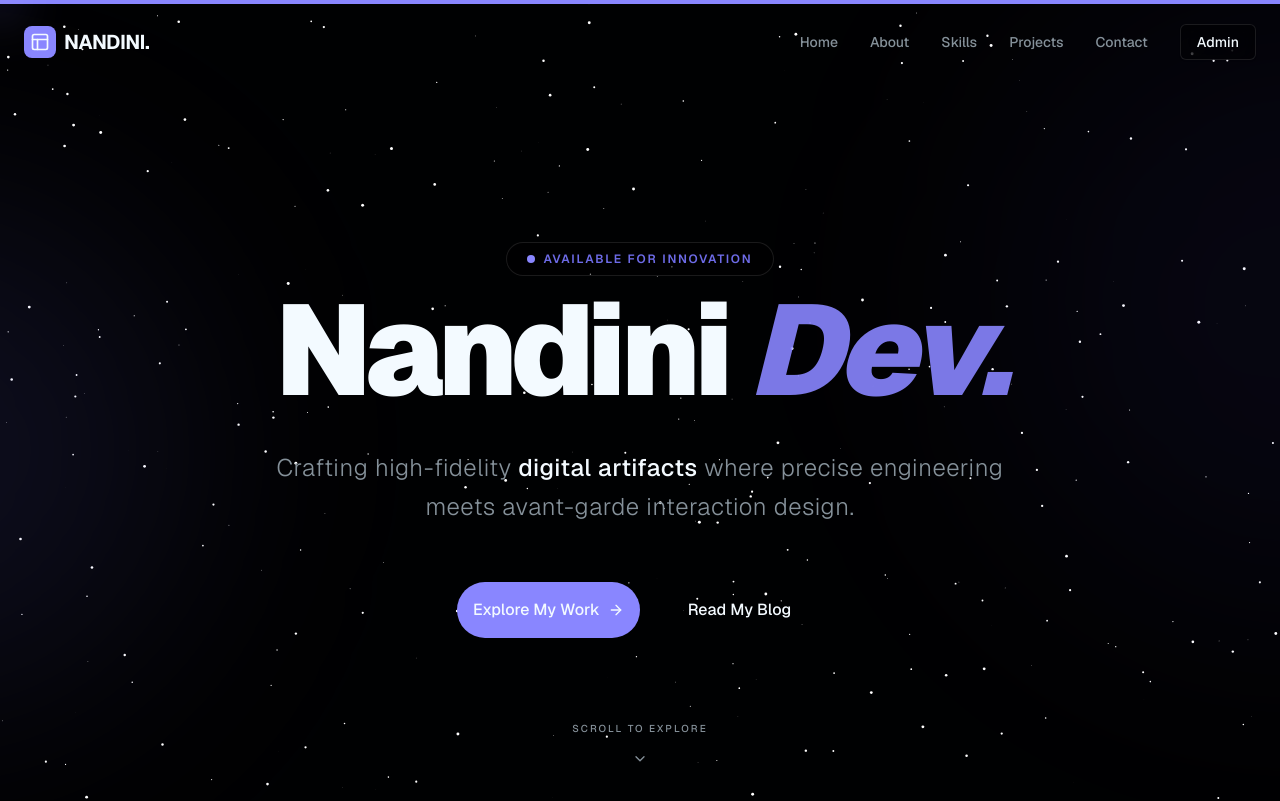
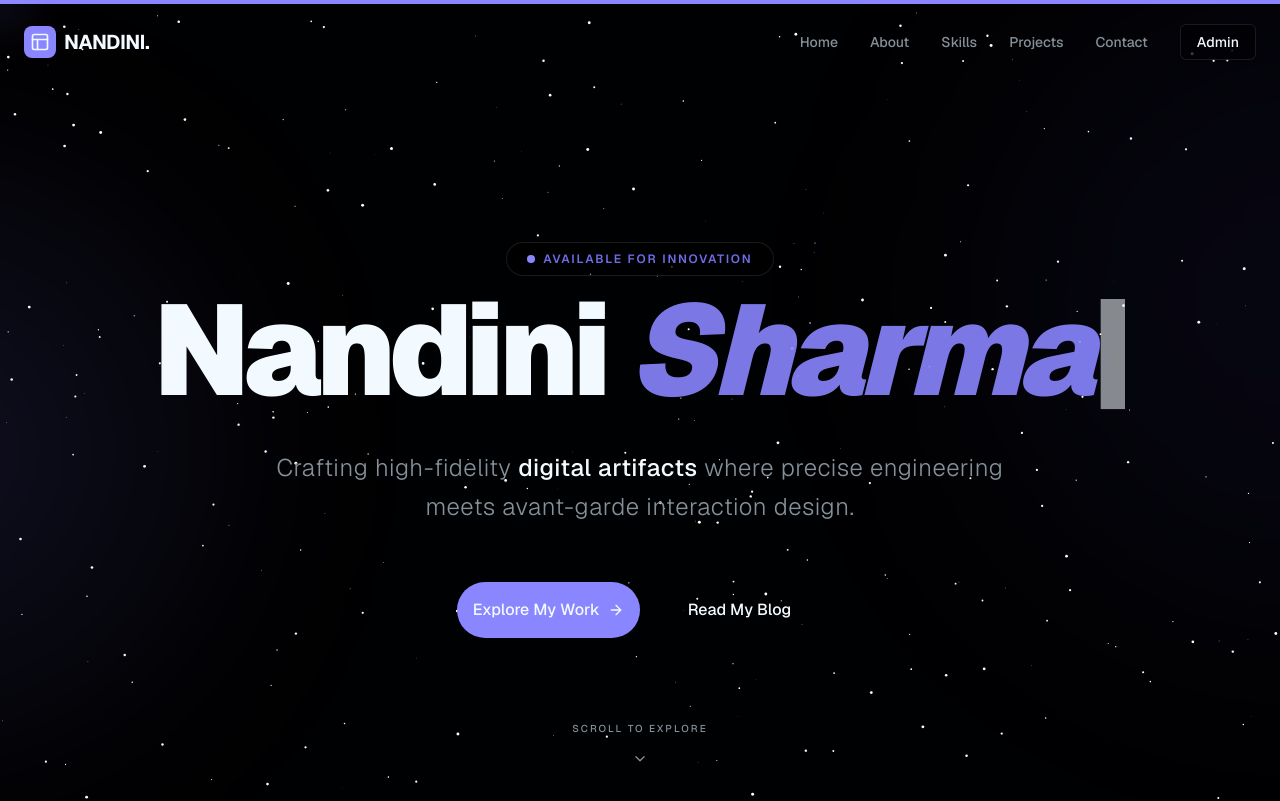
Before and after one commit to NANDINISHARMA30/Nandini-PortFolio, a Next.js app: page / in a window 1280 px wide. Shown: the top 801 px of the page. Built offline with nearby package versions, Linux system fonts and the light colour scheme.

Commit message:
main dashboard

```diff
--- a/app/components/hero-section.tsx
+++ b/app/components/hero-section.tsx
@@ -1,10 +1,28 @@
 "use client"
 
 import { motion } from "framer-motion"
+import { useEffect, useState } from "react"
 import { Button } from "@/app/components/ui/button"
 import { ArrowRight, ChevronDown } from "lucide-react"
 
 export function HeroSection() {
+  const fullText = "Nandini Sharma"
+  const [text, setText] = useState("")
+  const [index, setIndex] = useState(0)
+
+  useEffect(() => {
+    if (index < fullText.length) {
+      const timeout = setTimeout(() => {
+        setText(fullText.slice(0, index + 1))
+        setIndex(index + 1)
+      }, 120)
+
+      return () => clearTimeout(timeout)
+    }
+  }, [index])
+
+  const [firstName, lastName] = text.split(" ")
+
   return (
     <section className="relative min-h-screen flex flex-col items-center justify-center pt-20 px-6 overflow-hidden">
       {/* Animated Nebulas */}
@@ -30,13 +48,22 @@ export function HeroSection() {
           Available for Innovation
         </motion.div>
 
+        {/* Typing Heading */}
         <h1 className="text-6xl md:text-8xl lg:text-9xl font-black tracking-tighter leading-[0.9] glow-text">
-          Nandini <span className="text-primary italic opacity-90 block md:inline">Dev.</span>
+          {firstName}
+          {lastName && (
+            <span className="text-primary italic opacity-90 block md:inline">
+              {" "}
+              {lastName}
+            </span>
+          )}
+          <span className="ml-1 animate-pulse opacity-70">|</span>
         </h1>
 
         <p className="text-lg md:text-2xl text-muted-foreground max-w-3xl mx-auto font-light leading-relaxed tracking-wide">
-          Crafting high-fidelity <span className="text-foreground font-medium">digital artifacts</span> where precise
-          engineering meets avant-garde interaction design.
+          Crafting high-fidelity{" "}
+          <span className="text-foreground font-medium">digital artifacts</span>{" "}
+          where precise engineering meets avant-garde interaction design.
         </p>
 
         <div className="flex flex-col sm:flex-row items-center justify-center gap-4 pt-4">
@@ -59,8 +86,13 @@ export function HeroSection() {
         transition={{ delay: 1.5, duration: 1 }}
         className="absolute bottom-10 flex flex-col items-center gap-2 text-muted-foreground"
       >
-        <span className="text-[10px] uppercase tracking-[0.2em] font-medium">Scroll to explore</span>
-        <motion.div animate={{ y: [0, 8, 0] }} transition={{ repeat: Number.POSITIVE_INFINITY, duration: 2 }}>
+        <span className="text-[10px] uppercase tracking-[0.2em] font-medium">
+          Scroll to explore
+        </span>
+        <motion.div
+          animate={{ y: [0, 8, 0] }}
+          transition={{ repeat: Infinity, duration: 2 }}
+        >
           <ChevronDown className="w-4 h-4" />
         </motion.div>
       </motion.div>
```
